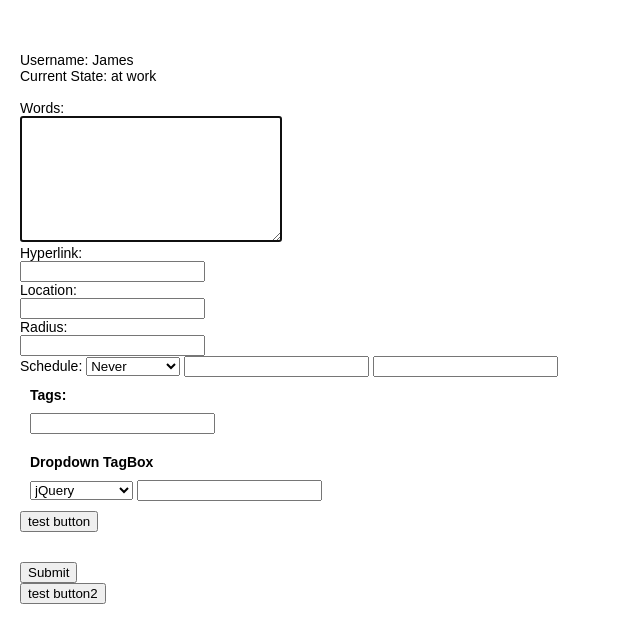
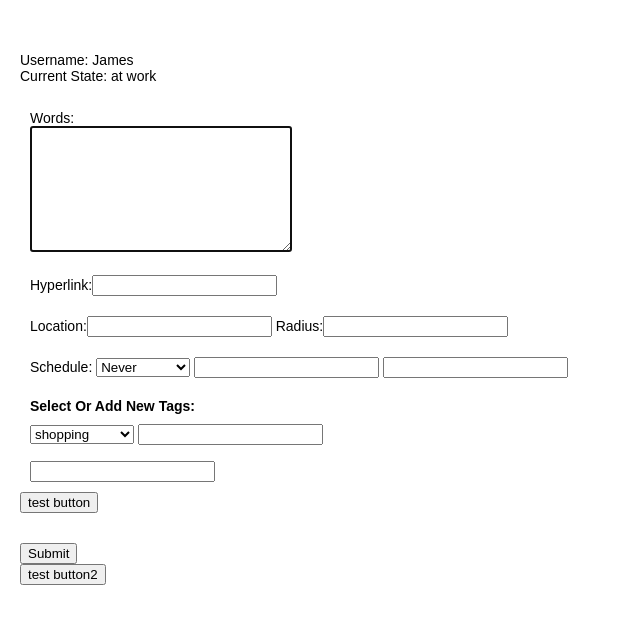
Before and after one commit to ElninoFong/Jingo, a Flask app: page /write_notes in a window 1280 px wide. Shown: the top 643 px of the page, without its empty margins (0-640 px from the left). Run offline with Flask 2, Linux system fonts and the light colour scheme; some libraries are stand-ins or nearby versions.

Commit message:
tags done

```diff
--- a/notes.py
+++ b/notes.py
@@ -30,6 +30,12 @@ repeat = [{'type': 'Never', 'id': 0},
 		  {'type': 'Every Day', 'id': 1},
 		  {'type': 'Every Week', 'id': 2}]
 
+tags = [{'id': 1, 'name': 'shopping'},
+		{'id': 2, 'name': 'food'},
+		{'id': 3, 'name': 'tourism'},
+		{'id': 4, 'name': 'transportation'},
+		{'id': 5, 'name': 'me'}]
+
 def connect_db():
 	return mdb.connect('127.0.0.1', 'root', 'root',
 		'Jingo_DB', port=8889);
@@ -61,20 +67,22 @@ def show_all_notes():
 @app.route('/write_notes', methods=['GET', 'POST'])
 def write_notes():
 	if request.method == 'POST':
-		if request.form['words']:
+		if not request.form['words']:
+			flash("Please input some words.")
+		elif not ((request.form['startdatetime'] and request.form['enddatetime']) or (request.form['starttime'] and request.form['endtime'])):
+			flash("Schedule is required.")
+		else:
 			cur = g.db.cursor()
 			query_add = "INSERT INTO NOTE (uid, words) VALUES (%s, %s)"
 			cur.execute(query_add, (user['uid'], request.form['words']))
 			g.db.commit()
-			# flash(request.form['words'])
 			flash("Write a new note.")
 			return redirect(url_for("show_all_notes"))
-		else:
-			flash("Invalid input.")
 	return render_template('write_notes.html',
 		user = user,
 		dayofweek = dayofweek,
-		repeat = repeat)
+		repeat = repeat,
+		tags = tags)
 
 @app.route('/recieve_notes')
 def recieve_notes():
@@ -111,7 +119,7 @@ def my_notes():
 @app.route('/filter', methods=['GET', 'POST'])
 def filter():
 	if request.method == 'POST':
-		if request.form['newstate'] != '':
+		if request.form['newstate']:
 			if request.form['newstate'] not in state:
 				state.append(request.form['newstate'])
 				user['state_name'] = request.form['newstate']
@@ -119,7 +127,7 @@ def filter():
 			else:
 				user['state_name'] = request.form['newstate']
 				flash("State Changed")
-		elif request.form['selstate'] != '':
+		elif request.form['selstate']:
 			user['state_name'] = request.form['selstate']
 			flash("State Changed")
 		else:
--- a/templates/write_notes.html
+++ b/templates/write_notes.html
@@ -100,6 +100,7 @@ $(document).ready(function(){
     jQuery(function() {
       jQuery("#jquery-tagbox-text").tagBox();
       jQuery("#jquery-tagbox-select").tagBox({
+      	tagButtonTitle: "SELECT TAG",
         enableDropdown: true,
         dropdownSource: function() {
           return jQuery("#jquery-tagbox-select-options");
@@ -108,13 +109,16 @@ $(document).ready(function(){
       jQuery('#val_show').click(function(){
         // $('#val_para').text(jQuery("#jquery-tagbox-select").val().split(','));
         // $('#val_para').text("hello");
-        var res = (jQuery("#jquery-tagbox-select").val().split(','));
-        // alert(res[0]);
+        var res1 = jQuery("#jquery-tagbox-select").val().split(',');
+        var res2 = jQuery("#jquery-tagbox-text").val().split(',');
         var abc = "";
-        for(var i=0; i<res.length; i++){
-          abc = abc + res[i] + "<br>";
-          jQuery('#val_para').html(abc);
+        for(var i=0; i<res1.length; i++){
+          abc = abc + res1[i] + "<br>";
         }
+        for(var i=0; i<res2.length; i++){
+          abc = abc + res2[i] + "<br>";
+        }
+        jQuery('#val_para').html(abc);
       });
     });
 </script>
@@ -149,24 +153,26 @@ $(document).ready(function(){
 	<br>
 	<div>Username: {{ user.username }}</div>
 	<div>Current State: {{ user.state_name }}</div><br>
-	<form action="" method="post">
-		Words:<br>
-		<textarea autofocus name="words" rows="8" cols="30" maxlength="140"></textarea><br>
-		Hyperlink:<br><input name="link" type="url"><br>
-		Location:<br><input name="" type="text"><br>
-		Radius:<br><input name="" type="text"><br>
-		<div>Schedule:
+	<form action="{{ url_for('write_notes') }}" method="post">
+		<div class="row">
+			Words:<br>
+			<textarea autofocus name="words" rows="8" cols="30" maxlength="140"></textarea><br>
+		</div>
+		<div class="row">Hyperlink:<input name="link" type="url"></div>
+		<div class="row">Location:<input name="" type="text">
+			Radius:<input name="" type="text"></div>
+		<div class="row">Schedule:
 			<select id="repeat_sel">
 				{% for rep in repeat %}
 				<option value={{ rep.id }}>{{ rep.type }}</option>
 				{% endfor %}
 			</select>
 			<span id="datetime">
-			<input type="text" id="startdatetime" value="">
-			<input type="text" id="enddatetime" value="">
+			<input type="text" id="startdatetime" name="startdatetime" value="">
+			<input type="text" id="enddatetime" name="enddatetime" value="">
 			</span><span id="time" style="display:none">
-			<input type="text" id="starttime" value="">
-			<input type="text" id="endtime" value="">
+			<input type="text" id="starttime" name="starttime" value="">
+			<input type="text" id="endtime" name="endtime" value="">
 			</span>
 			<select id="dow_sel" style="display:none">
 				{% for dow in dayofweek %}
@@ -175,19 +181,14 @@ $(document).ready(function(){
 			</select>
 		</div>
 		<div class="row">
-      		<label for="jquery-tagbox-text">Tags:</label>
-     		<input type="text" id="jquery-tagbox-text" />
-   		</div><!--div.row-->
-    	<div class="row">
-      		<label for="jquery-tagbox-select">Dropdown TagBox</label>
+      		<label for="jquery-tagbox-select">Select Or Add New Tags:</label>
       		<select name="" id="jquery-tagbox-select-options">
-        		<option value="jQuery">jQuery</option>
-        		<option value="MooTools">MooTools</option>
-        		<option value="ProtoType">ProtoType</option>
-        		<option value="Scriptaculous">Scriptaculous</option>
-        		<option value="Dojo">Dojo</option>
+      			{% for tag in tags %}
+				<option value={{ tag.name }}>{{ tag.name }}</option>
+				{% endfor %}
       		</select><!--select#-->
-      		<input type="text" id="jquery-tagbox-select" />
+      		<input type="text" id="jquery-tagbox-select" name="jquery-tagbox-select"><br><br>
+     		<input type="text" id="jquery-tagbox-text" name="jquery-tagbox-text">
 		</div><!--div.row-->
   		<div><input id="val_show" type="button" value="test button"><br>
     	<p id="val_para"></p></div>
```
Also changed, not shown: 1 other file.
